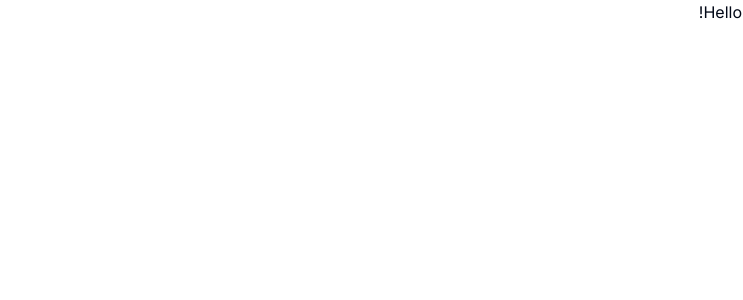
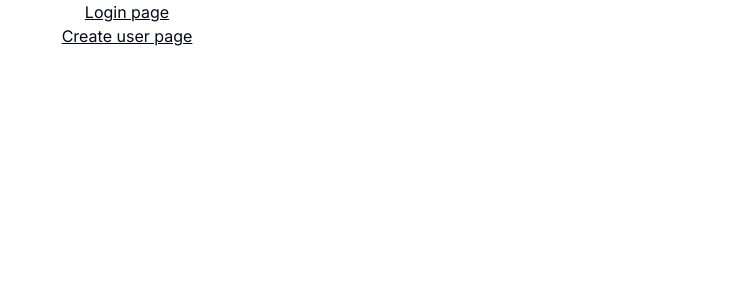
Before and after one commit to b0rik/openu-web-workshop, a Next.js app: page / in a window 1280 px wide. Shown: the top 300 px of the page, without its empty margins (537-1280 px from the left). Built offline with nearby package versions, Linux system fonts and the light colour scheme.

Commit message:
made input a client component

```diff
--- a/app/page.tsx
+++ b/app/page.tsx
@@ -1,3 +1,16 @@
-export default function Home() {
-  return <main>Hello World!</main>;
-}
+import Link from 'next/link';
+
+const page = () => {
+  return (
+    <main className='flex flex-col items-center'>
+      <Link className='underline' href='/auth/login'>
+        Login page
+      </Link>
+      <Link className='underline' href='/auth/create-user'>
+        Create user page
+      </Link>
+    </main>
+  );
+};
+
+export default page;
--- a/components/auth/UserCreateForm.tsx
+++ b/components/auth/UserCreateForm.tsx
@@ -21,7 +21,6 @@ import { FormButton } from '@/components/form/FormButton';
 import { FormInput } from '@/components/form/FormInput';
 import { FormSuccess } from '@/components/form/FormSuccess';
 import { FormError } from '@/components/form/FormError';
-import { ErrorMessage } from '@hookform/error-message';
 
 export const UserCreateForm = () => {
   const [success, setSuccess] = useState<string | undefined>('');
--- a/components/form/FormInput.tsx
+++ b/components/form/FormInput.tsx
@@ -1,3 +1,5 @@
+'use client';
+
 import { ControllerRenderProps, useFormState } from 'react-hook-form';
 import { useId } from 'react';
 
```
